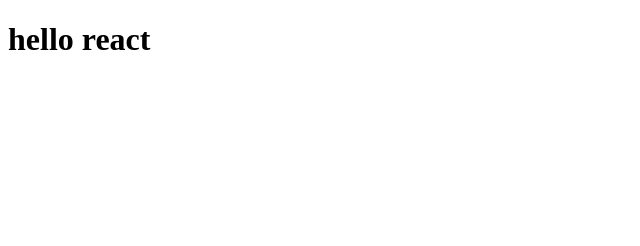
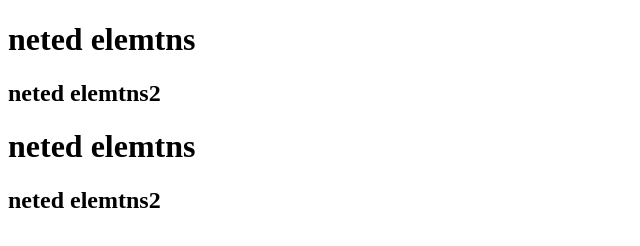
Before and after one commit to GaurvPatil/namste-react, a plain HTML site: page index.html in a window 1280 px wide. Shown: the whole page, without its empty margins (0-640 px from the left). Drawn offline with nearby package versions, Linux system fonts and the light colour scheme.

Commit message:
nested html using ReactcreateElement

```diff
--- /dev/null
+++ b/App.js
@@ -0,0 +1,32 @@
+{
+  /* <div id = "parent">
+    <div id = "child">
+        <h1> nested elements </h1>
+          <h2> nested elements 2 </h2>
+    </div>
+ <div id = "child2">
+        <h1> nested elements </h1>
+          <h2> nested elements 2 </h2>
+    </div>
+</div> */
+}
+
+const parent = React.createElement(
+  "div",
+  { id: "parent" },
+[
+    React.createElement("div", { id: "child" }, [
+        React.createElement("h1", {}, "neted elemtns"),
+        React.createElement("h2", {}, "neted elemtns2"),
+      ]) ,
+      React.createElement("div", { id: "child2" }, [
+        React.createElement("h1", {}, "neted elemtns"),
+        React.createElement("h2", {}, "neted elemtns2"),
+      ])
+]
+
+);
+console.log(parent);
+const heading = React.createElement("h1", { id: "heading" }, "hello react");
+const root = ReactDOM.createRoot(document.getElementById("root"));
+root.render(parent);
--- /dev/null
+++ b/index.css
@@ -0,0 +1,3 @@
+#heading{
+    color: red;
+}
--- a/index.html
+++ b/index.html
@@ -5,6 +5,7 @@
     <meta http-equiv="X-UA-Compatible" content="IE=edge" />
     <meta name="viewport" content="width=device-width, initial-scale=1.0" />
     <title>Namste-React</title>
+    <link rel="stylesheet" type="text/css" href="./index.css"/>
   </head>
   <body>
     <div id="root"></div>
@@ -18,10 +19,8 @@
       src="https://unpkg.com/react-dom@18/umd/react-dom.development.js"
     ></script>
 
-    <script>
-      const heading = React.createElement("h1", {}, "hello react");
-      const root = ReactDOM.createRoot(document.getElementById("root"));
-      root.render(heading);
+    <script src="./App.js">
+
     </script>
   </body>
 </html>
```
